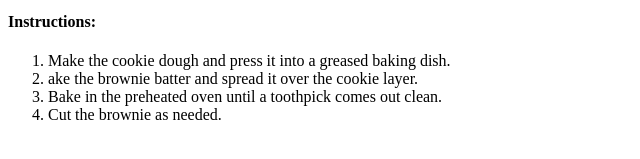
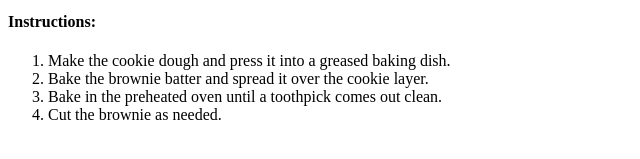
Before and after one commit to abdullah-per/odin-recipes, a plain HTML site: page recipes/brownie.html in a window 1280 px wide. Shown: the part 623-782 px from the top of the page, 0-640 px from the left. Drawn offline with Linux system fonts and the light colour scheme.

Commit message:
Fix a typo in brownie.html

```diff
--- a/recipes/brownie.html
+++ b/recipes/brownie.html
@@ -26,7 +26,7 @@
         <h4>Instructions:</h4>
         <ol>
             <li>Make the cookie dough and press it into a greased baking dish.</li>
-            <li>ake the brownie batter and spread it over the cookie layer.</li>
+            <li>Bake the brownie batter and spread it over the cookie layer.</li>
             <li>Bake in the preheated oven until a toothpick comes out clean.</li>
             <li>Cut the brownie as needed.</li>
         </ol>
```
